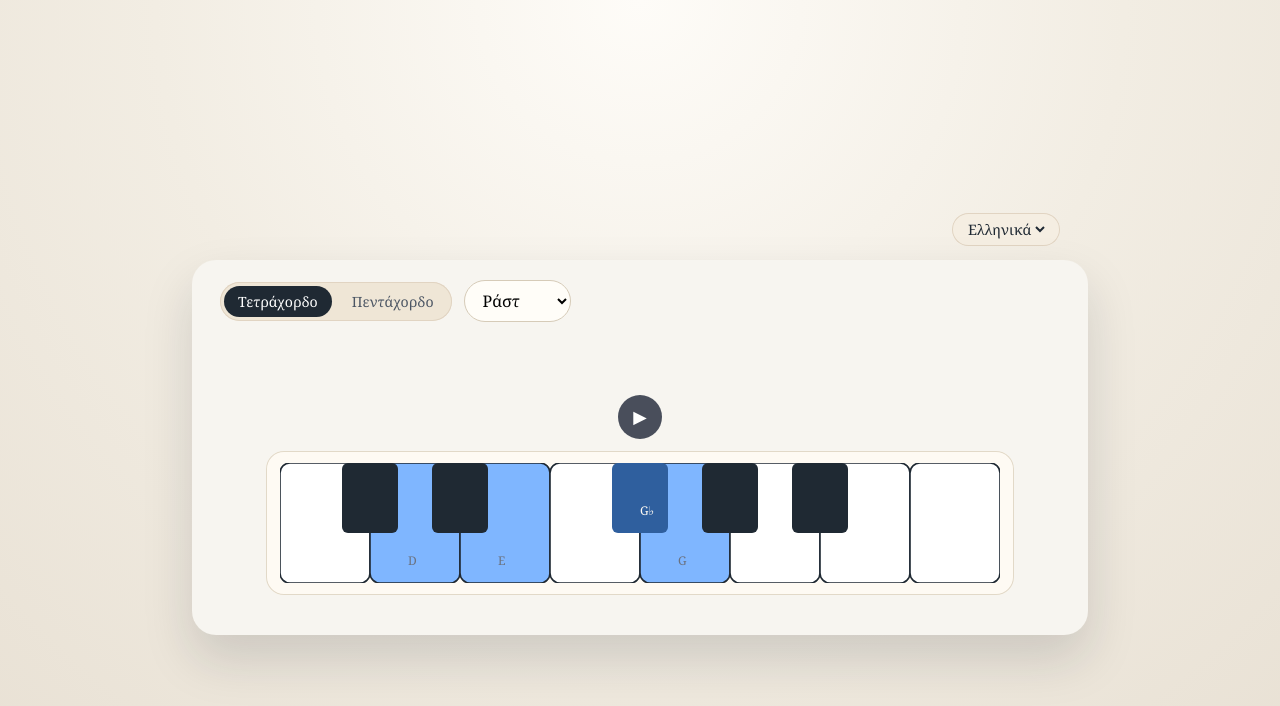
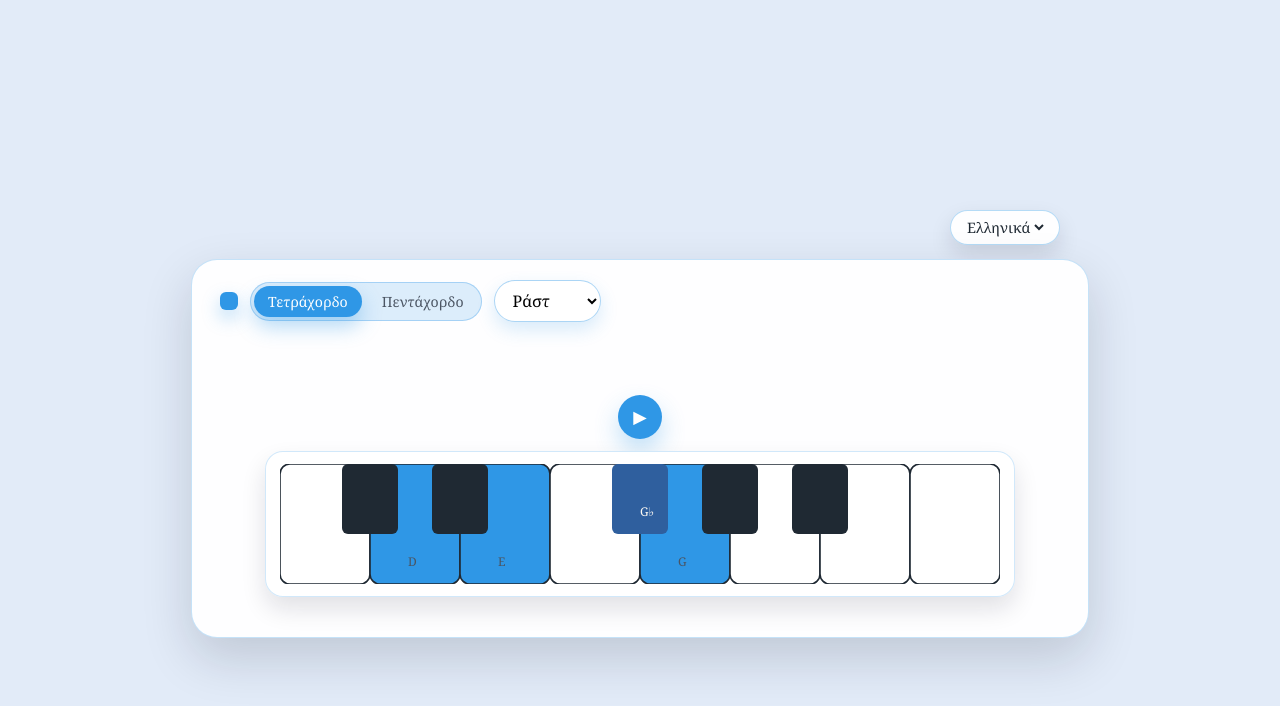
Before and after one commit to greenonion/dromoi, a website with bundled scripts: page index.html in a window 1280 px wide. Built offline with nearby package versions, Linux system fonts and the light colour scheme; what vexflow would draw is missing.

Commit message:
Refresh palette with darker accents

```diff
--- a/index.html
+++ b/index.html
@@ -7,10 +7,15 @@
   <style>
     :root {
       --staff-line: #1f2933;
-      --note-blue: #7fb6ff;
-      --note-dark: #111827;
-      --paper: #f7f5f0;
-      --overlay: rgba(15, 23, 42, 0.75);
+      --note-blue: #2f97e6;
+      --note-dark: #0f172a;
+      --paper: #f9fbff;
+      --overlay: rgba(12, 19, 36, 0.78);
+      --sky: #2f97e6;
+      --mint: #1fb99a;
+      --sun: #f0a445;
+      --coral: #f16b4a;
+      --ink: #0b1220;
     }
 
     body {
@@ -22,17 +27,18 @@
       justify-content: center;
       gap: 14px;
       padding: 24px 0 40px;
-      background: radial-gradient(circle at top, #fefcf8 0%, #f2ede3 45%, #e7dfd2 100%);
+      background: #e2ebf8;
       font-family: "Georgia", "Times New Roman", serif;
-      color: #111827;
+      color: var(--ink);
     }
 
     .panel {
       width: min(92vw, 840px);
-      background: var(--paper);
-      border-radius: 24px;
+      background: #fefeff;
+      border-radius: 26px;
       padding: 20px 28px 32px;
-      box-shadow: 0 24px 50px rgba(17, 24, 39, 0.15);
+      box-shadow: 0 20px 50px rgba(14, 20, 38, 0.16);
+      border: 1px solid rgba(47, 151, 230, 0.28);
       position: relative;
     }
 
@@ -40,18 +46,21 @@
       width: min(92vw, 840px);
       display: flex;
       justify-content: flex-end;
+      position: relative;
     }
+
 
     .lang-switcher {
       display: inline-flex;
       align-items: center;
       gap: 8px;
       border-radius: 999px;
-      background: #f5eee2;
+      background: rgba(255, 255, 255, 0.94);
       padding: 6px 12px;
-      box-shadow: inset 0 0 0 1px #e1d4c2;
+      box-shadow: 0 10px 22px rgba(14, 20, 38, 0.12);
       font-size: 0.9rem;
       color: #4b5563;
+      border: 1px solid rgba(47, 151, 230, 0.35);
     }
 
     .lang-switcher select {
@@ -64,7 +73,7 @@
     }
 
     .lang-switcher select:focus {
-      outline: 2px solid #1f2933;
+      outline: 2px solid rgba(47, 151, 230, 0.9);
       outline-offset: 2px;
       border-radius: 999px;
     }
@@ -85,14 +94,23 @@
       color: #4b5563;
     }
 
+    .selector::before {
+      content: "";
+      width: 18px;
+      height: 18px;
+      border-radius: 6px;
+      background: #2f97e6;
+      box-shadow: 0 8px 18px rgba(47, 151, 230, 0.35);
+    }
+
     .mode-toggle {
       display: inline-flex;
       align-items: center;
       gap: 6px;
       padding: 4px;
       border-radius: 999px;
-      background: #efe6d6;
-      box-shadow: inset 0 0 0 1px #e1d4c2;
+      background: rgba(47, 151, 230, 0.16);
+      box-shadow: inset 0 0 0 1px rgba(47, 151, 230, 0.32);
     }
 
     .mode-toggle button {
@@ -104,12 +122,17 @@
       font-family: "Georgia", "Times New Roman", serif;
       font-size: 0.88rem;
       color: #4b5563;
-      transition: background 0.2s ease, color 0.2s ease;
+      transition: background 0.2s ease, color 0.2s ease, transform 0.2s ease;
     }
 
     .mode-toggle button.active {
-      background: #1f2933;
+      background: #2f97e6;
       color: #fff;
+      box-shadow: 0 10px 20px rgba(47, 151, 230, 0.35);
+    }
+
+    .mode-toggle button:active {
+      transform: scale(0.98);
     }
 
     .status-message {
@@ -117,9 +140,9 @@
       margin-bottom: 12px;
       padding: 6px 12px;
       border-radius: 999px;
-      background: #fff3d6;
-      border: 1px solid #f0d8aa;
-      color: #92400e;
+      background: rgba(240, 164, 69, 0.2);
+      border: 1px solid rgba(240, 164, 69, 0.55);
+      color: #8b4300;
       font-size: 0.85rem;
       letter-spacing: 0.04em;
       opacity: 0;
@@ -136,9 +159,15 @@
       font-size: 1rem;
       padding: 8px 14px;
       border-radius: 999px;
-      border: 1px solid #d6cbb8;
-      background: #fffdf8;
+      border: 1px solid rgba(47, 151, 230, 0.4);
+      background: rgba(255, 255, 255, 0.96);
       font-family: "Georgia", "Times New Roman", serif;
+      box-shadow: 0 8px 18px rgba(47, 151, 230, 0.18);
+    }
+
+    .selector select:focus {
+      outline: 2px solid rgba(31, 185, 154, 0.65);
+      outline-offset: 2px;
     }
 
     .clef-wrapper {
@@ -161,17 +190,19 @@
       justify-content: center;
       width: 44px;
       height: 44px;
-      background: var(--overlay);
+      background: #2f97e6;
       color: #fff;
       font-size: 1.1rem;
       border: none;
       border-radius: 999px;
       cursor: pointer;
-      transition: opacity 0.3s ease, transform 0.3s ease;
+      box-shadow: 0 12px 24px rgba(47, 151, 230, 0.3);
+      transition: opacity 0.3s ease, transform 0.3s ease, box-shadow 0.3s ease;
     }
 
     .play-button:hover {
-      transform: translateY(-1px);
+      transform: translateY(-1px) scale(1.02);
+      box-shadow: 0 16px 28px rgba(47, 151, 230, 0.35);
     }
 
     .play-button.hidden {
@@ -182,8 +213,9 @@
     .keys-frame {
       border-radius: 18px;
       padding: 12px 14px;
-      background: #fefaf3;
-      box-shadow: inset 0 0 0 1px #e2d9c8;
+      background: rgba(255, 255, 255, 0.94);
+      box-shadow: 0 12px 24px rgba(14, 20, 38, 0.12);
+      border: 1px solid rgba(47, 151, 230, 0.22);
     }
 
     .white-key {
@@ -206,7 +238,7 @@
 
     .key-label {
       font-size: 12px;
-      fill: #6b7280;
+      fill: #4b5563;
       opacity: 0;
       transition: opacity 0.2s ease;
     }
@@ -352,6 +384,7 @@
       color: #4b5563;
       text-align: center;
     }
+
   </style>
 </head>
 <body>
```
